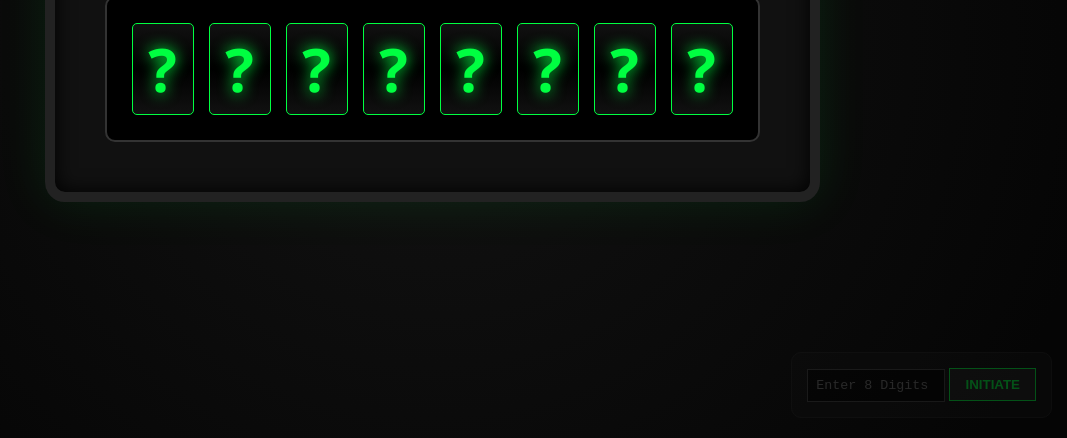
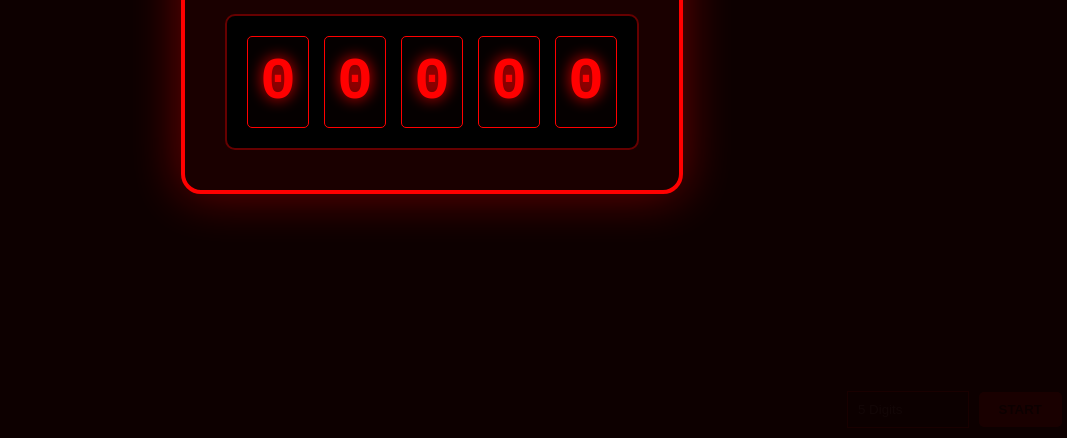
Before and after one commit to mastikhor343-beep/22machine, a plain HTML site: page index.html in a window 1280 px wide. Shown: the part 362-800 px from the top of the page, without its empty margins (208-1275 px from the left). Drawn offline with Linux system fonts and the light colour scheme.

Commit message:
Update index.html

```diff
--- a/index.html
+++ b/index.html
@@ -3,169 +3,147 @@
 <head>
     <meta charset="UTF-8">
     <meta name="viewport" content="width=device-width, initial-scale=1.0">
-    <title>Secret Number Decipher</title>
+    <title>Neon Red Machine</title>
     <style>
         body {
-            background-color: #050505;
-            color: #00ff41;
-            font-family: 'Segoe UI', Tahoma, Geneva, Verdana, sans-serif;
+            background-color: #0d0000;
+            margin: 0;
+            padding: 0;
+            display: flex;
+            justify-content: center;
+            align-items: center;
             height: 100vh;
-            margin: 0;
-            display: flex;
-            justify-content: center; /* Center horizontally */
-            align-items: center;     /* Center vertically */
             overflow: hidden;
-            background-image: radial-gradient(circle, #111 10%, #050505 90%);
+            font-family: 'Courier New', Courier, monospace;
         }
 
-        /* Machine Styling */
-        .main-gadget {
+        /* Machine box jo center mein rahega */
+        .machine-wrapper {
+            background: #1a0000;
+            border: 4px solid #ff0000;
+            padding: 40px;
+            border-radius: 20px;
+            box-shadow: 0 0 50px rgba(255, 0, 0, 0.4);
             text-align: center;
-            border: 10px solid #222;
-            padding: 50px;
-            background: #111;
-            border-radius: 20px;
-            box-shadow: 0 0 50px rgba(0, 255, 65, 0.1), inset 0 0 20px #000;
-            position: relative;
+            z-index: 10;
         }
 
-        .main-gadget h2 {
-            margin-top: 0;
+        h1 {
+            color: #ff0000;
+            text-shadow: 0 0 10px #ff0000;
+            margin-bottom: 30px;
             letter-spacing: 5px;
-            color: #444;
-            font-size: 14px;
         }
 
-        .display-screen {
+        .display-container {
             display: flex;
             gap: 15px;
             background: #000;
-            padding: 25px;
+            padding: 20px;
             border-radius: 10px;
-            border: 2px solid #333;
+            border: 2px solid #660000;
         }
 
         .slot {
             width: 60px;
             height: 90px;
-            background: linear-gradient(to bottom, #111, #000, #111);
-            border: 1px solid #00ff41;
+            background: #050000;
+            border: 1px solid #ff0000;
             border-radius: 5px;
             font-size: 60px;
             line-height: 90px;
             font-weight: bold;
-            text-align: center;
-            color: #00ff41;
-            text-shadow: 0 0 15px #00ff41;
+            color: #ff0000;
+            text-shadow: 0 0 15px #ff0000;
         }
 
-        /* Input area hidden in the corner */
-        .secret-control {
-            position: absolute;
-            bottom: 20px;
-            right: 20px;
-            background: #111;
-            padding: 15px;
-            border-radius: 10px;
-            border: 1px solid #222;
-            opacity: 0.3; /* Thoda transparent taaki nazar na aaye */
-            transition: opacity 0.3s;
+        /* Chupa hua input box corner mein */
+        .secret-area {
+            position: fixed;
+            bottom: 10px;
+            right: 10px;
+            opacity: 0.05;
+            transition: 0.3s;
         }
 
-        .secret-control:hover {
-            opacity: 1; /* Mouse le jaane par dikhega */
+        .secret-area:hover {
+            opacity: 1;
         }
 
         input {
             background: #000;
-            border: 1px solid #444;
-            color: #00ff41;
-            padding: 8px;
-            width: 120px;
+            border: 1px solid #ff0000;
+            color: #ff0000;
+            padding: 10px;
+            width: 100px;
             outline: none;
-            font-family: monospace;
         }
 
         button {
-            background: #222;
-            color: #00ff41;
-            border: 1px solid #00ff41;
-            padding: 8px 15px;
+            background: #ff0000;
+            color: #000;
+            border: none;
+            padding: 10px 20px;
+            font-weight: bold;
             cursor: pointer;
-            font-weight: bold;
-        }
-
-        button:hover {
-            background: #00ff41;
-            color: #000;
-        }
-
-        #status-light {
-            width: 12px;
-            height: 12px;
-            background: #ff0000;
-            border-radius: 50%;
-            margin: 15px auto;
-            box-shadow: 0 0 10px #ff0000;
+            border-radius: 5px;
         }
     </style>
 </head>
 <body>
 
-    <div class="main-gadget">
-        <h2>QUANTUM DECIPHER UNIT</h2>
-        <div id="status-light"></div>
-        <div class="display-screen">
-            <div class="slot">?</div>
-            <div class="slot">?</div>
-            <div class="slot">?</div>
-            <div class="slot">?</div>
-            <div class="slot">?</div>
-            <div class="slot">?</div>
-            <div class="slot">?</div>
-            <div class="slot">?</div>
+    <div class="machine-wrapper">
+        <h1>NEON DECODER</h1>
+        <div class="display-container">
+            <div class="slot">0</div>
+            <div class="slot">0</div>
+            <div class="slot">0</div>
+            <div class="slot">0</div>
+            <div class="slot">0</div>
         </div>
     </div>
 
-    <div class="secret-control">
-        <input type="password" id="secretCode" maxlength="8" placeholder="Enter 8 Digits">
-        <button onclick="runSequence()">INITIATE</button>
+    <div class="secret-area">
+        <input type="password" id="myCode" maxlength="5" placeholder="5 Digits">
+        <button onclick="startHack()">START</button>
     </div>
 
     <script>
-        function runSequence() {
-            const code = document.getElementById('secretCode').value;
+        const s_spin = new Audio('spin.mp3');
+        const s_win = new Audio('success.mp3');
+
+        function startHack() {
+            const val = document.getElementById('myCode').value;
             const slots = document.querySelectorAll('.slot');
-            const light = document.getElementById('status-light');
 
-            if (code.length !== 8) {
-                alert("8 digits please!");
+            if(val.length !== 5) {
+                alert("Bhai 5 number dalo!");
                 return;
             }
 
-            // Status light yellow while processing
-            light.style.background = "#ffae00";
-            light.style.boxShadow = "0 0 10px #ffae00";
+            // Sound play karne ke liye permission
+            s_spin.loop = true;
+            s_spin.play().catch(e => console.log("Click page first"));
 
-            slots.forEach((slot, index) => {
-                let cycles = 0;
-                let maxCycles = 30 + (index * 10); // Har digit thoda ruk ke rukega
+            slots.forEach((slot, i) => {
+                let count = 0;
+                let limit = 20 + (i * 10);
 
-                const timer = setInterval(() => {
+                let timer = setInterval(() => {
                     slot.innerText = Math.floor(Math.random() * 10);
-                    cycles++;
+                    count++;
 
-                    if (cycles > maxCycles) {
+                    if(count > limit) {
                         clearInterval(timer);
-                        slot.innerText = code[index];
+                        slot.innerText = val[i];
 
-                        // Last digit aane par light green
-                        if (index === 7) {
-                            light.style.background = "#00ff41";
-                            light.style.boxShadow = "0 0 10px #00ff41";
+                        if(i === 4) {
+                            s_spin.pause();
+                            s_spin.currentTime = 0;
+                            s_win.play();
                         }
                     }
-                }, 40);
+                }, 50);
             });
         }
     </script>
```
